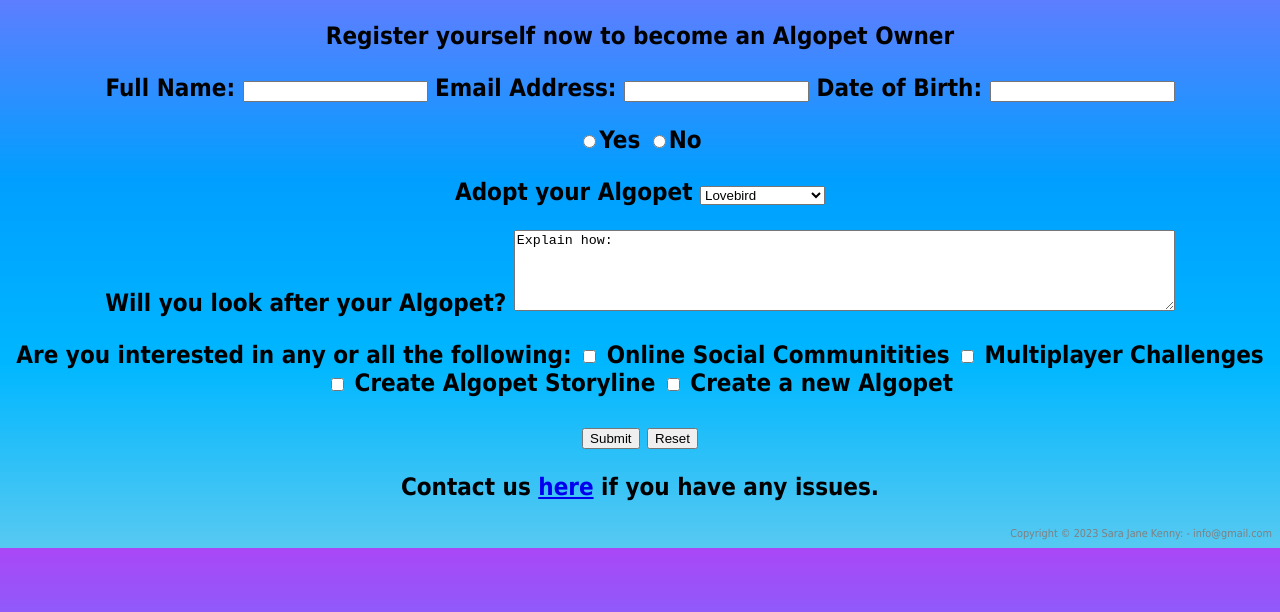
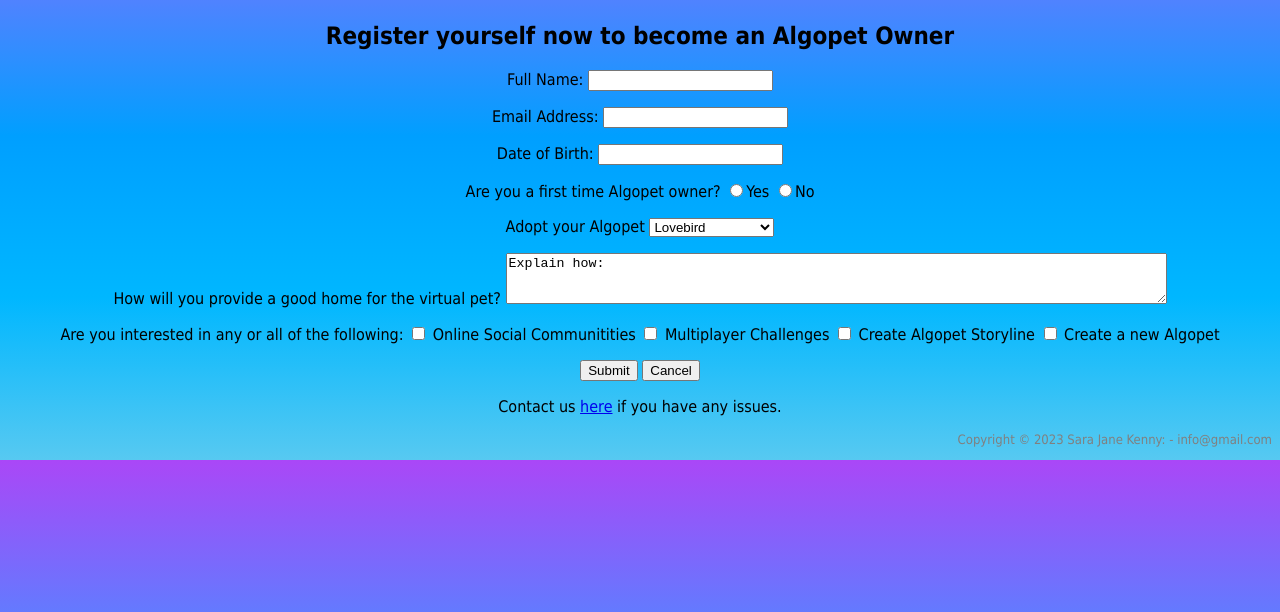
Before and after one commit to Ganainmtech/algopets-uni, a plain HTML site: page website/registration.html in a window 1280 px wide. Shown: the part 188-800 px from the top of the page. Drawn offline with Linux system fonts and the light colour scheme.

Commit message:
Update registration.html

```diff
--- a/website/registration.html
+++ b/website/registration.html
@@ -24,16 +24,15 @@
 
 
 <main>
-<h2>Register yourself now to become an Algopet Owner<h2>
+<h2>Register yourself now to become an Algopet Owner</h2>
 
 <form method="post" action="https://webdevcit.com/displayvalues.php" target="_blank">
-	<p>
-		<label>Full Name: </label><input type="text" name="full name">
-		<label>Email Address: </label><input type="text" name="email address">
-		<label>Date of Birth: </label><input type="text" name="date of birth">
-	</p>
 
-	<p>
+	<p><label>Full Name: </label><input type="text" name="full name" required></p>
+	<p><label>Email Address: </label><input type="text" name="email address" required></p>
+	<p><label>Date of Birth: </label><input type="text" name="date of birth" required></p>
+
+	<p> Are you a first time Algopet owner?
 		<label><input type="radio" name="firstTimeAdoptee" value="Yes">Yes</label>
 		<label><input type="radio" name="firstTimeAdoptee" value="No">No</label>
 	</p>
@@ -49,37 +48,32 @@
 	</p>
 
 	<p>
-		Will you look after your Algopet?
-		<textarea name="delivery" cols="80" rows="5">Explain how:
-		</textarea>
+		How will you provide a good home for the virtual pet?
+		<textarea name="delivery" cols="80" rows="3">Explain how:</textarea>
 	</p>
 
 	<p>
-		Are you interested in any or all the following:
-		<input type="checkbox" name="extraActivities" value="online_social_communities"> Online Social Communitities
-		<input type="checkbox" name="extraActivities" value="multiplayer_challenges"> Multiplayer Challenges
-		<input type="checkbox" name="extraActivities" value="create_a_storyline"> Create Algopet Storyline
-		<input type="checkbox" name="extraActivities" value="create_new_algopet"> Create a new Algopet
+		Are you interested in any or all of the following:
+		<label><input type="checkbox" name="extraActivities" value="online_social_communities"> Online Social Communitities</label>
+		<label><input type="checkbox" name="extraActivities" value="multiplayer_challenges"> Multiplayer Challenges</label>
+		<label><input type="checkbox" name="extraActivities" value="create_a_storyline"> Create Algopet Storyline</label>
+		<label><input type="checkbox" name="extraActivities" value="create_new_algopet"> Create a new Algopet</label>
 	</p>
 
 	<p>
-	<input type="submit">
-	<input type="reset">
+	<input type="Submit">
+	<input type="button" value="Cancel">
 	</p>
 
 </form>
 
-<p>Contact us <a href="contactus.html">here<a/> if you have any issues.</p>
+<p>Contact us <a href="contactus.html">here</a> if you have any issues.</p>
 
 </main>
 
 <footer>
-	<small>Copyright &copy; 2023 Sara Jane Kenny: - info@gmail.com</small>
+	<p>Copyright &copy; 2023 Sara Jane Kenny: - info@gmail.com</p>
 </footer>
 
 </body>
 </html>
-
-
-</body>
-</html>
```
